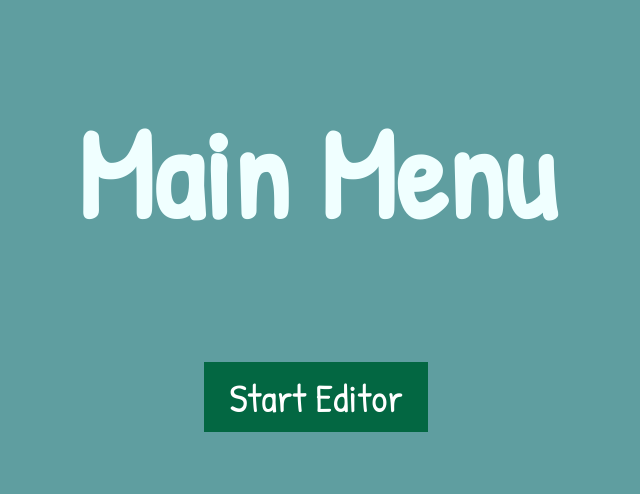
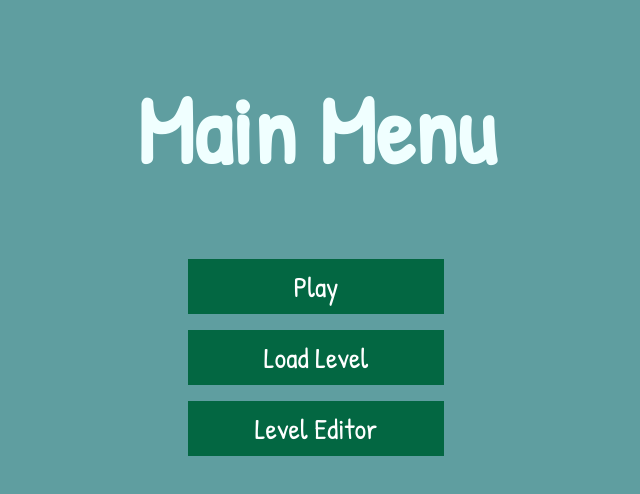
Before and after one commit to hjhbutlin/js-level-editor, a plain HTML site: page index.html in a window 1280 px wide. Shown: the whole page, without its empty margins (324-964 px from the left). Drawn offline with Linux system fonts and the light colour scheme.

Commit message:
small bug fixes

```diff
--- a/editor.js
+++ b/editor.js
@@ -132,7 +132,7 @@ document.querySelectorAll(".tool-button").forEach(button => {
     button.addEventListener("click", () => {
         selectedTool = Number(button.dataset.tool);
 
-        document.querySelectorAll(".tool-button").forEach(btn => btn.classList.remove("active"));
+        document.querySelectorAll(".tool-button").forEach(btn => { btn.classList.remove("active")});
 
         button.classList.add("active");
 
--- a/index.html
+++ b/index.html
@@ -15,7 +15,12 @@
     <!-- main menu -->
     <div id="main-menu" style="text-align: center;">
         <h1>Main Menu</h1>
-        <button id="startEditor" class="start-editor">Start Editor</button>
+
+        <div id = "menuButtons">
+            <button id="startGame" class="start-editor">Play</button>
+            <button id="loadPreset" class="start-editor">Load Level</button>
+            <button id="startEditor" class="start-editor">Level Editor</button>
+        </div>
     </div>
 
     <!-- editor -->
--- a/style.css
+++ b/style.css
@@ -1,7 +1,7 @@
 body {
     text-align: center;
     font-family: 'Patrick Hand', cursive;
-    font-size: 8vh;
+    font-size: 6vh;
     color: azure;
     background-color: cadetblue;
 }
@@ -12,6 +12,17 @@ canvas {
     display: block;
     margin: auto;
 }
+
+#menuButtons {
+    min-width: none;
+    width: 20vw;
+    margin: auto;
+    display: grid;
+    grid-template-columns: 1fr;
+    gap: 2vh;
+
+}
+
 #canvasContainer {
     padding-bottom: 3vh;
 }
@@ -69,10 +80,8 @@ button {
     text-align: center;
     text-decoration: none;
     display: inline-block;
-    font-size: 5vh;
-    transition-duration: 400ms;
+    font-size: clamp(1rem, 1vw + 2vh, 5rem);
 }
-
 
 button.important-button {
     background-color: #036742;
@@ -85,15 +94,19 @@ button.tool-button {
 
 
 button:hover {
-    background-color: #9abeb1;
+    background-color: #2aa478;
+    transition-duration: 400ms;
 }
+
 
 button:active {
     background-color: #19944a;
     transform: scale(0.9);
+    transition-duration: 400ms;
 }
 
 button.active {
     background-color: #19944a;
     transform: scale(0.9);
+    transition-duration: 400ms;
 }
```
